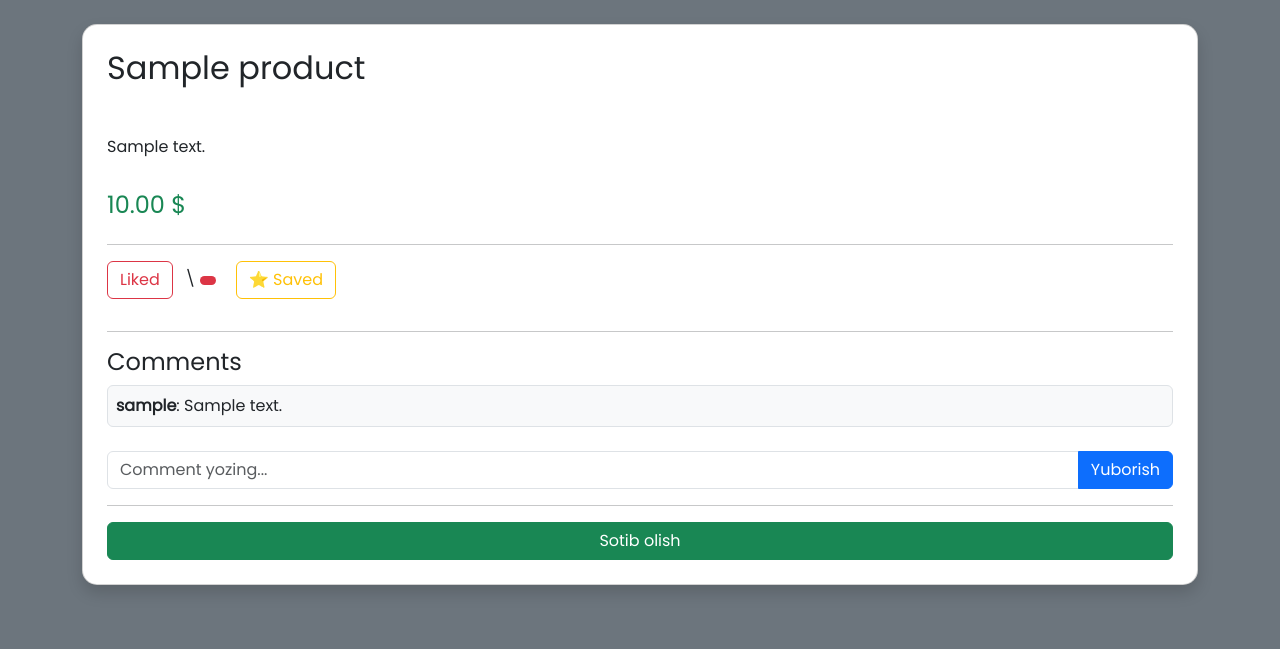
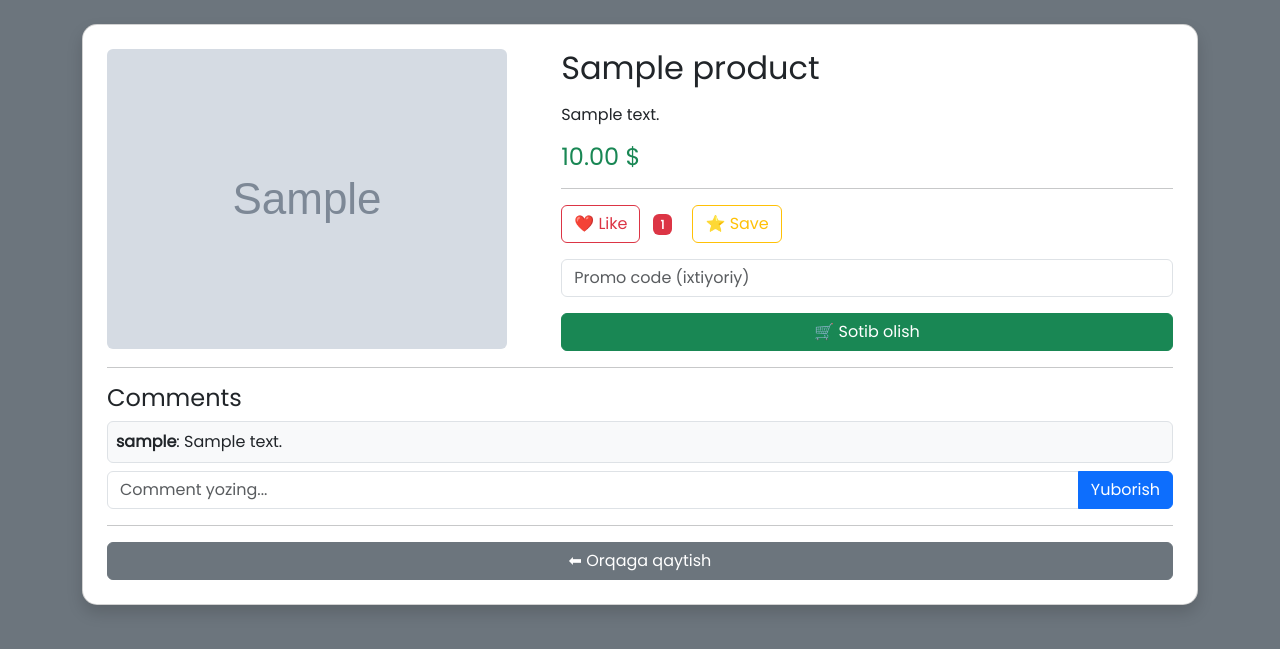
Before and after one commit to asadullayev994-crypto/git, a Django app: page /products/product/1/ in a window 1280 px wide. Shown: the part 56-705 px from the top of the page. Run offline with Django 5.2, Linux system fonts and the light colour scheme; a user stored in the database is signed in; tables that the repository leaves empty hold one stand-in row (values such as "Sample post"); grey boxes marked "Sample" are stand-in pictures.

Commit message:
projectni yangilandi

```diff
--- a/config/urls.py
+++ b/config/urls.py
@@ -10,5 +10,6 @@
     path('products/', include('products.urls')),
 ]
 
+
 if settings.DEBUG:
     urlpatterns += static(settings.MEDIA_URL, document_root=settings.MEDIA_ROOT)
--- a/products/models.py
+++ b/products/models.py
@@ -6,6 +6,8 @@
     price = models.DecimalField(max_digits=10, decimal_places=2)
     description = models.TextField(blank=True)
     created_at = models.DateTimeField(auto_now_add=True)
+
+    image = models.ImageField(upload_to='products/')
 
     def __str__(self):
         return self.name
@@ -33,3 +35,27 @@
 
     class Meta:
         unique_together = ('product', 'user')
+
+
+class Order(models.Model):
+    user = models.ForeignKey(User, on_delete=models.CASCADE)
+    product = models.ForeignKey('Product', on_delete=models.CASCADE)
+    quantity = models.IntegerField(default=1)
+    total_price = models.FloatField()
+    created_at = models.DateTimeField(auto_now_add=True)
+
+    def __str__(self):
+        return f"{self.user} - {self.product}"
+
+
+class PromoCode(models.Model):
+    code = models.CharField(max_length=50, unique=True)
+    discount = models.IntegerField(help_text="Foiz (%)")
+    active = models.BooleanField(default=True)
+
+
+    created_at = models.DateTimeField(auto_now_add=True)
+    expires_at = models.DateTimeField(null=True, blank=True)
+
+    def __str__(self):
+        return f"{self.code} - {self.discount}%"
--- a/products/templates/products/detail.html
+++ b/products/templates/products/detail.html
@@ -4,41 +4,57 @@
 
 <div class="card shadow p-4">
 
-    <h2 class="mb-3">{{ product.name }}</h2>
+    <div class="row">
 
-    <img src="{{ product.image.url }}" width="400" class="rounded mb-3">
 
-    <p>{{ product.description|linebreaks }}</p>
+        <div class="col-md-5">
+
+            {% if product.image %}
+                <img src="{{ product.image.url }}" class="img-fluid rounded">
+            {% else %}
+                <img src="https://via.placeholder.com/400" class="img-fluid rounded">
+            {% endif %}
+
+        </div>
+
+
+        <div class="col-md-7">
+
+            <h2>{{ product.name }}</h2>
+
+            <p class="text-muted">{{ product.description|linebreaks }}</p>
 
             <h4 class="text-success">{{ product.price }} $</h4>
 
             <hr>
 
-
+            <!-- LIKE + SAVE -->
             <div class="mb-3">
 
-        <!-- LIKE -->
                 <a href="{% url 'like_product' product.id %}" class="btn btn-outline-danger me-2">
-            {% if is_liked %}
-                 Liked
-            {% else %}
-                 Like
-            {% endif %}
+                    ❤️ Like
                 </a>
 
-     \
-        <span class="badge bg-danger">
-            {{ likes_count }}
-        </span>
-
+                <span class="badge bg-danger">{{ likes_count }}</span>
 
                 <a href="{% url 'save_product' product.id %}" class="btn btn-outline-warning ms-3">
-            {% if is_saved %}
-                ⭐ Saved
-            {% else %}
-                ☆ Save
-            {% endif %}
+                    ⭐ Save
                 </a>
+
+            </div>
+
+            <form method="POST" action="{% url 'order' product.id %}">
+                {% csrf_token %}
+
+                <input type="text" name="promo" class="form-control mb-3" placeholder="Promo code (ixtiyoriy)">
+
+                <button type="submit" class="btn btn-success w-100">
+                    🛒 Sotib olish
+                </button>
+
+            </form>
+
+        </div>
 
     </div>
 
@@ -47,7 +63,7 @@
 
     <h4>Comments</h4>
 
-    <div class="mb-3" id="comments">
+    <div id="comments">
 
         {% for c in comments %}
             <div class="border rounded p-2 mb-2 bg-light">
@@ -61,7 +77,6 @@
 
     <form method="POST" action="{% url 'add_comment' product.id %}#comments">
         {% csrf_token %}
-
         <div class="input-group">
             <input type="text" name="text" class="form-control" placeholder="Comment yozing..." required>
             <button class="btn btn-primary">Yuborish</button>
@@ -70,10 +85,9 @@
 
     <hr>
 
-
-    <button class="btn btn-success w-100">
-        Sotib olish
-    </button>
+    <a href="{% url 'index' %}" class="btn btn-secondary w-100">
+        ⬅ Orqaga qaytish
+    </a>
 
 </div>
 
--- a/products/urls.py
+++ b/products/urls.py
@@ -4,19 +4,22 @@
     product_detail,
     like_product,
     save_product,
-    add_comment
+    add_comment,
+    create_order
 )
 
 urlpatterns = [
     path('', index, name='index'),
     path('product/<int:id>/', product_detail, name='product_detail'),
 
-    #  LIKE
+
     path('product/<int:id>/like/', like_product, name='like_product'),
 
-    #  SAVE
+
     path('product/<int:id>/save/', save_product, name='save_product'),
 
-   # COMMENT
+
     path('product/<int:id>/comment/', add_comment, name='add_comment'),
+
+   path('order/<int:pk>/', create_order, name='order'),
 ]
--- a/products/views.py
+++ b/products/views.py
@@ -1,5 +1,6 @@
 from django.shortcuts import render, get_object_or_404, redirect
-from .models import Product, Comment, Like, Saved
+from django.utils import timezone
+from .models import Product, Comment, Like, Saved, Order, PromoCode
 
 
 def index(request):
@@ -7,11 +8,11 @@
     return render(request, 'products/index.html', {'products': products})
 
 
-
 def product_detail(request, id):
     product = get_object_or_404(Product, id=id)
 
     comments = product.comments.all()
+    likes_count = Like.objects.filter(product=product).count()
 
     is_liked = False
     is_saved = False
@@ -25,10 +26,10 @@
         'comments': comments,
         'is_liked': is_liked,
         'is_saved': is_saved,
+        'likes_count': likes_count,
     }
 
     return render(request, 'products/detail.html', context)
-
 
 
 def like_product(request, id):
@@ -43,7 +44,6 @@
     return redirect('product_detail', id=id)
 
 
-
 def save_product(request, id):
     product = get_object_or_404(Product, id=id)
 
@@ -54,7 +54,6 @@
             saved.delete()
 
     return redirect('product_detail', id=id)
-
 
 
 def add_comment(request, id):
@@ -71,3 +70,39 @@
             )
 
     return redirect('product_detail', id=id)
+
+
+# 🔥 ORDER + PROMO (FIXED)
+def create_order(request, pk):
+    product = get_object_or_404(Product, id=pk)
+
+    if not request.user.is_authenticated:
+        return redirect('login')
+
+    if request.method != "POST":
+        return redirect('product_detail', id=pk)
+
+    total_price = product.price
+    promo_code = request.POST.get('promo')
+
+    if promo_code:
+        try:
+            promo = PromoCode.objects.get(code=promo_code, active=True)
+
+            # expire check
+            if promo.expires_at and promo.expires_at < timezone.now():
+                promo = None
+            else:
+                discount = (promo.discount / 100) * total_price
+                total_price -= discount
+
+        except PromoCode.DoesNotExist:
+            pass
+
+    Order.objects.create(
+        user=request.user,
+        product=product,
+        total_price=total_price
+    )
+
+    return redirect('product_detail', id=pk)
```
Also changed, not shown: products/admin.py (+20 -2 lines), products/templates/products/index.html (+8 -4 lines), products/migrations/0003_promocode_order.py (added), products/migrations/0004_promocode_created_at_promocode_expires_at_and_more.py (added), products/migrations/0005_product_image.py (added). Lines whose indentation alone changed are shown as unchanged.
